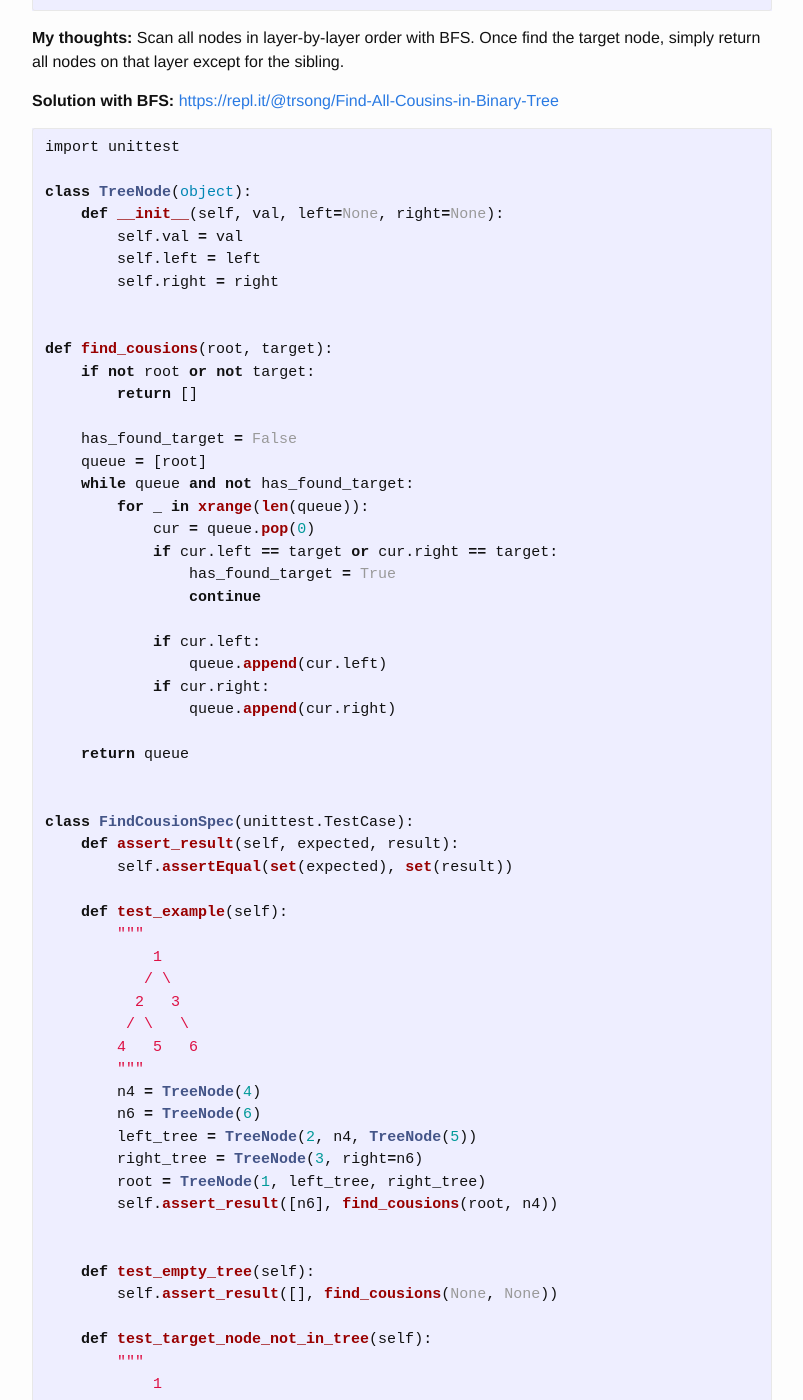
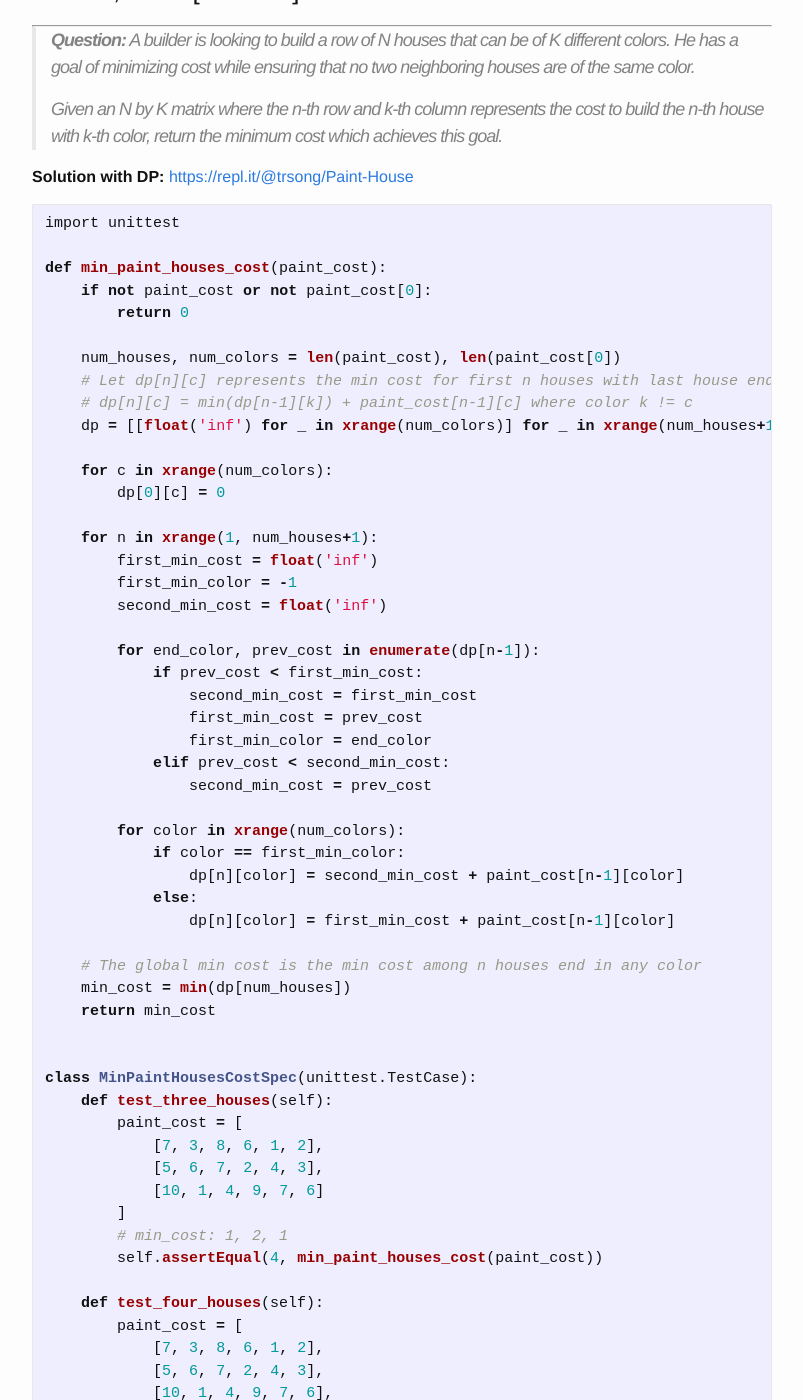
Before and after one commit to trsong/trsong.github.io, a Jekyll site: the page built from _posts/2020-02-01-DailyQuestionsFeb.md, in a window 1280 px wide and 1400 px high, scrolled down 1472 px. Shown: the whole window, without its empty margins (238-1041 px from the left). Built offline with Jekyll 4.4.1, drawn with Linux system fonts in a browser that asks for light colours; some of the changed text lies outside the part shown.

Commit message:
Add Solution to Feb 17 Question

````diff
--- a/_posts/2020-02-01-DailyQuestionsFeb.md
+++ b/_posts/2020-02-01-DailyQuestionsFeb.md
@@ -19,6 +19,27 @@ categories: Python/Java
 **Java Playground:** [https://repl.it/languages/java](https://repl.it/languages/java)
 
 
+### Feb 18, 2020 \[Medium\] 4 Sum
+---
+> **Question:** Given a list of numbers, and a target number n, find all unique combinations of a, b, c, d, such that a + b + c + d = n.
+
+**Example 1:**
+```py
+fourSum([1, 1, -1, 0, -2, 1, -1], 0)
+# returns [[-1, -1, 1, 1], [-2, 0, 1, 1]]
+```
+
+**Example 2:**
+```py
+fourSum([3, 0, 1, -5, 4, 0, -1], 1)
+# returns [[-5, -1, 3, 4]]
+```
+
+**Example 3:**
+``py
+fourSum([0, 0, 0, 0, 0], 0)
+# returns [[0, 0, 0, 0]]
+``
 
 ### Feb 17, 2020 \[Medium\] Paint House
 ---
@@ -26,6 +47,101 @@ categories: Python/Java
 >
 > Given an N by K matrix where the n-th row and k-th column represents the cost to build the n-th house with k-th color, return the minimum cost which achieves this goal.
 
+
+**Solution with DP:** [https://repl.it/@trsong/Paint-House](https://repl.it/@trsong/Paint-House)
+```py
+import unittest
+
+def min_paint_houses_cost(paint_cost):
+    if not paint_cost or not paint_cost[0]:
+        return 0
+
+    num_houses, num_colors = len(paint_cost), len(paint_cost[0])
+    # Let dp[n][c] represents the min cost for first n houses with last house end at color c
+    # dp[n][c] = min(dp[n-1][k]) + paint_cost[n-1][c] where color k != c
+    dp = [[float('inf') for _ in xrange(num_colors)] for _ in xrange(num_houses+1)]
+
+    for c in xrange(num_colors):
+        dp[0][c] = 0
+
+    for n in xrange(1, num_houses+1):
+        first_min_cost = float('inf')
+        first_min_color = -1
+        second_min_cost = float('inf')
+
+        for end_color, prev_cost in enumerate(dp[n-1]):
+            if prev_cost < first_min_cost:
+                second_min_cost = first_min_cost
+                first_min_cost = prev_cost
+                first_min_color = end_color
+            elif prev_cost < second_min_cost:
+                second_min_cost = prev_cost
+
+        for color in xrange(num_colors):
+            if color == first_min_color:
+                dp[n][color] = second_min_cost + paint_cost[n-1][color]
+            else:
+                dp[n][color] = first_min_cost + paint_cost[n-1][color]
+
+    # The global min cost is the min cost among n houses end in any color
+    min_cost = min(dp[num_houses])
+    return min_cost
+
+
+class MinPaintHousesCostSpec(unittest.TestCase):
+    def test_three_houses(self):
+        paint_cost = [
+            [7, 3, 8, 6, 1, 2],
+            [5, 6, 7, 2, 4, 3],
+            [10, 1, 4, 9, 7, 6]
+        ]
+        # min_cost: 1, 2, 1
+        self.assertEqual(4, min_paint_houses_cost(paint_cost))
+
+    def test_four_houses(self):
+        paint_cost = [
+            [7, 3, 8, 6, 1, 2],
+            [5, 6, 7, 2, 4, 3],
+            [10, 1, 4, 9, 7, 6],
+            [10, 1, 4, 9, 7, 6]
+        ]
+        # min_cost: 1, 2, 4, 1
+        self.assertEqual(8, min_paint_houses_cost(paint_cost))
+
+    def test_long_term_or_short_term_cost_tradeoff(self):
+        paint_cost = [
+            [0, 1],
+            [1, 0],
+            [0, 1],
+            [0, 5]
+        ]
+        # min_cost: 1, 1, 1, 0
+        self.assertEqual(3, min_paint_houses_cost(paint_cost))
+
+    def test_long_term_or_short_term_cost_tradeoff2(self):
+        paint_cost = [
+            [1, 2, 3],
+            [3, 2, 1],
+            [1, 3, 2],
+            [1, 1, 1],
+            [5, 2, 1]
+        ]
+        # min_cost: 1, 1, 1, 1, 1
+        self.assertEqual(5, min_paint_houses_cost(paint_cost))
+
+    def test_no_houses(self):
+        self.assertEqual(0, min_paint_houses_cost([]))
+
+    def test_one_house(self):
+        paint_cost = [
+            [3, 2, 1, 2, 3, 4, 5]
+        ]
+        self.assertEqual(1, min_paint_houses_cost(paint_cost))
+
+
+if __name__ == '__main__':
+    unittest.main(exit=False)
+```
 
 ### Feb 16, 2020 \[Medium\] Find All Cousins in Binary Tree
 ---
````
